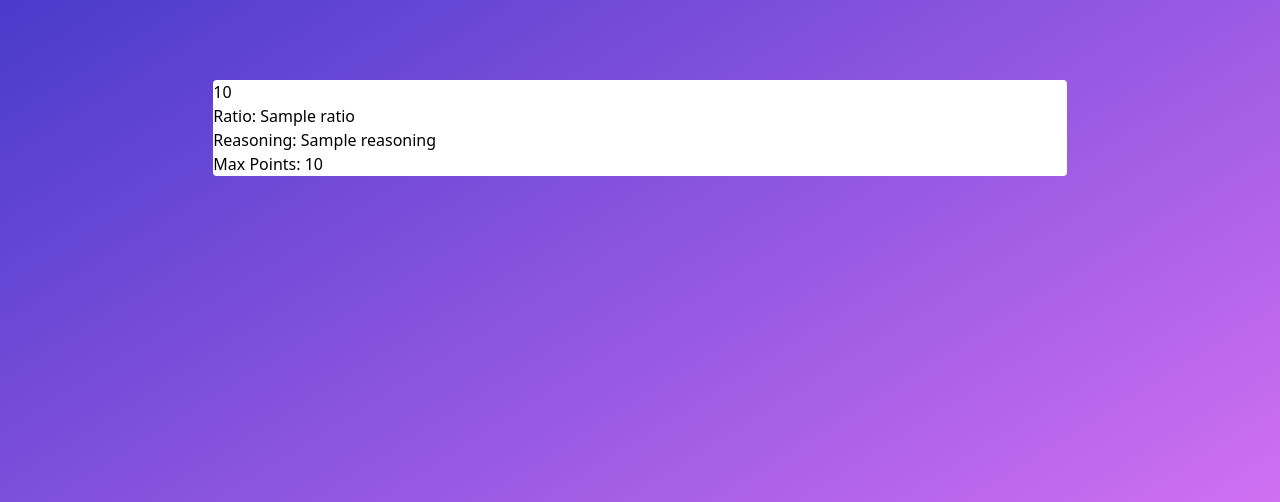
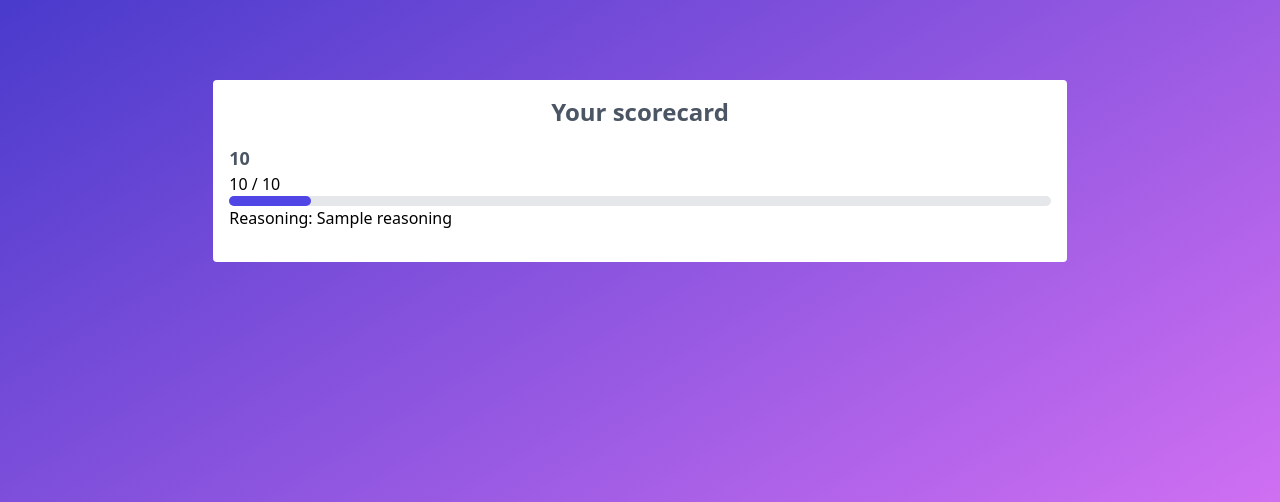
Before and after one commit to ericaabrahms/sbom-scorecard-website, a Flask app: template templates/scorecard.html in a window 1280 px wide. Shown: the part 60-562 px from the top of the page. Run offline with Flask 2, Linux system fonts and the light colour scheme; the template is opened without the code that fills it: most values are stand-ins (such as "Sample title", 1, 10 or a date in 2020).

Commit message:
style the output

```diff
--- a/static/css/main.css
+++ b/static/css/main.css
@@ -545,6 +545,11 @@ video {
   grid-column-start: 3;
 }
 
+.mx-auto {
+  margin-left: auto;
+  margin-right: auto;
+}
+
 .mb-6 {
   margin-bottom: 1.5rem;
 }
@@ -575,6 +580,14 @@ video {
 
 .h-24 {
   height: 6rem;
+}
+
+.h-2\.5 {
+  height: 0.625rem;
+}
+
+.h-2 {
+  height: 0.5rem;
 }
 
 .min-h-full {
@@ -631,6 +644,10 @@ video {
   border-radius: 0.5rem;
 }
 
+.rounded-full {
+  border-radius: 9999px;
+}
+
 .border-2 {
   border-width: 2px;
 }
@@ -672,6 +689,21 @@ video {
 .bg-gray-50 {
   --tw-bg-opacity: 1;
   background-color: rgb(249 250 251 / var(--tw-bg-opacity));
+}
+
+.bg-blue-600 {
+  --tw-bg-opacity: 1;
+  background-color: rgb(37 99 235 / var(--tw-bg-opacity));
+}
+
+.bg-indigo-600 {
+  --tw-bg-opacity: 1;
+  background-color: rgb(79 70 229 / var(--tw-bg-opacity));
+}
+
+.bg-gray-100 {
+  --tw-bg-opacity: 1;
+  background-color: rgb(243 244 246 / var(--tw-bg-opacity));
 }
 
 .bg-gradient-to-r {
@@ -721,6 +753,10 @@ video {
   padding: 1rem;
 }
 
+.p-3 {
+  padding: 0.75rem;
+}
+
 .py-10 {
   padding-top: 2.5rem;
   padding-bottom: 2.5rem;
@@ -746,8 +782,17 @@ video {
   padding-right: 1rem;
 }
 
+.py-4 {
+  padding-top: 1rem;
+  padding-bottom: 1rem;
+}
+
 .pr-4 {
   padding-right: 1rem;
+}
+
+.text-center {
+  text-align: center;
 }
 
 .text-5xl {
@@ -768,6 +813,16 @@ video {
 .text-2xl {
   font-size: 1.5rem;
   line-height: 2rem;
+}
+
+.text-xl {
+  font-size: 1.25rem;
+  line-height: 1.75rem;
+}
+
+.text-lg {
+  font-size: 1.125rem;
+  line-height: 1.75rem;
 }
 
 .font-bold {
--- a/templates/hello.html
+++ b/templates/hello.html
@@ -8,8 +8,8 @@
     </header>
     <div class="grid grid-cols-12">
       <div class="col-span-8 col-start-3">
-        <div class="rounded bg-white">
-          <form class="w-full p-4 mt-20" method="POST" action="/score" enctype="multipart/form-data">
+        <div class="rounded bg-white p-4">
+          <form class="w-full  mt-20" method="POST" action="/score" enctype="multipart/form-data">
             <label class="block text-gray-600 text-2xl font-bold mb-5" for="file-upload">Upload your SBOM JSON file</label>
             <div class="flex justify-between">
               <input id="file-upload" name="json-file" type="file" accept="application/json"/>
--- a/templates/scorecard.html
+++ b/templates/scorecard.html
@@ -8,13 +8,18 @@
     </header>
     <div class="grid grid-cols-12">
       <div class="col-span-8 col-start-3">
-        <div class="rounded bg-white mt-20">
+        <div class="rounded bg-white mt-20 p-4">
+          <h2 class="text-2xl font-bold text-center text-gray-600">Your scorecard</h2>
           {% for score_item, score_item_values in score_data.items() %}
-          <div>
-            <h3>{{score_item}}</h3>
-            <p>Ratio: {{score_item_values['Ratio']}}</p>
+          <div class="py-4">
+            <h3 class="text-lg font-bold text-gray-600">{{score_item}}</h3>
+            <p>{{score_item_values['Ratio'] * score_item_values['MaxPoints']}} / {{ score_item_values['MaxPoints'] }}</p>
+            <div class="w-full bg-gray-200 rounded-full h-2.5 dark:bg-gray-700">
+              <div class="bg-indigo-600 h-2.5 rounded-full" style="width: {{ score_item_values['Ratio'] * 100 }}%"></div>
+            </div>
+            {% if score_item_values['Reasoning'] %}
             <p>Reasoning: {{score_item_values['Reasoning']}}</p>
-            <p>Max Points: {{score_item_values['MaxPoints']}}</p>
+            {% endif %}
           </div>
 
           {% endfor %}
```
